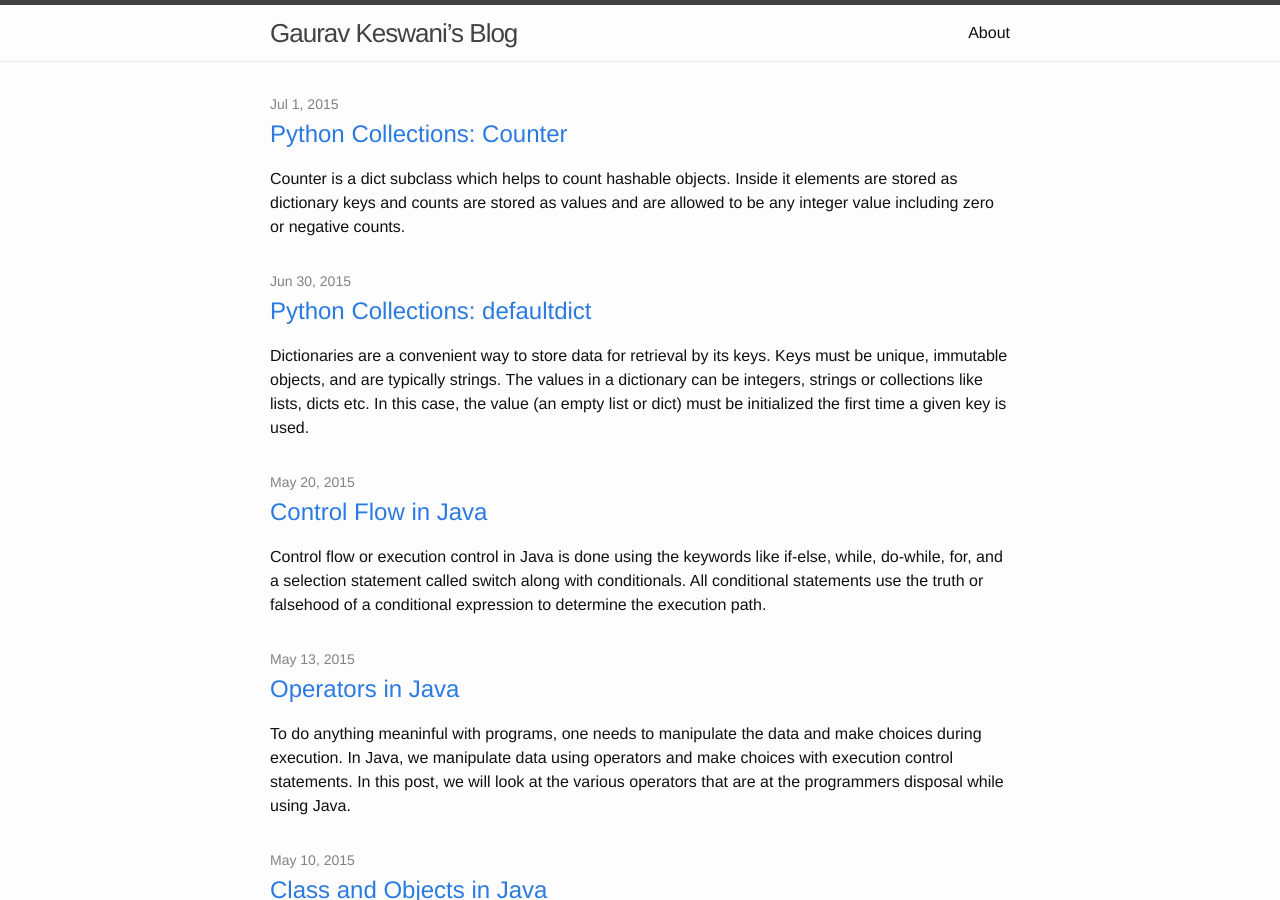
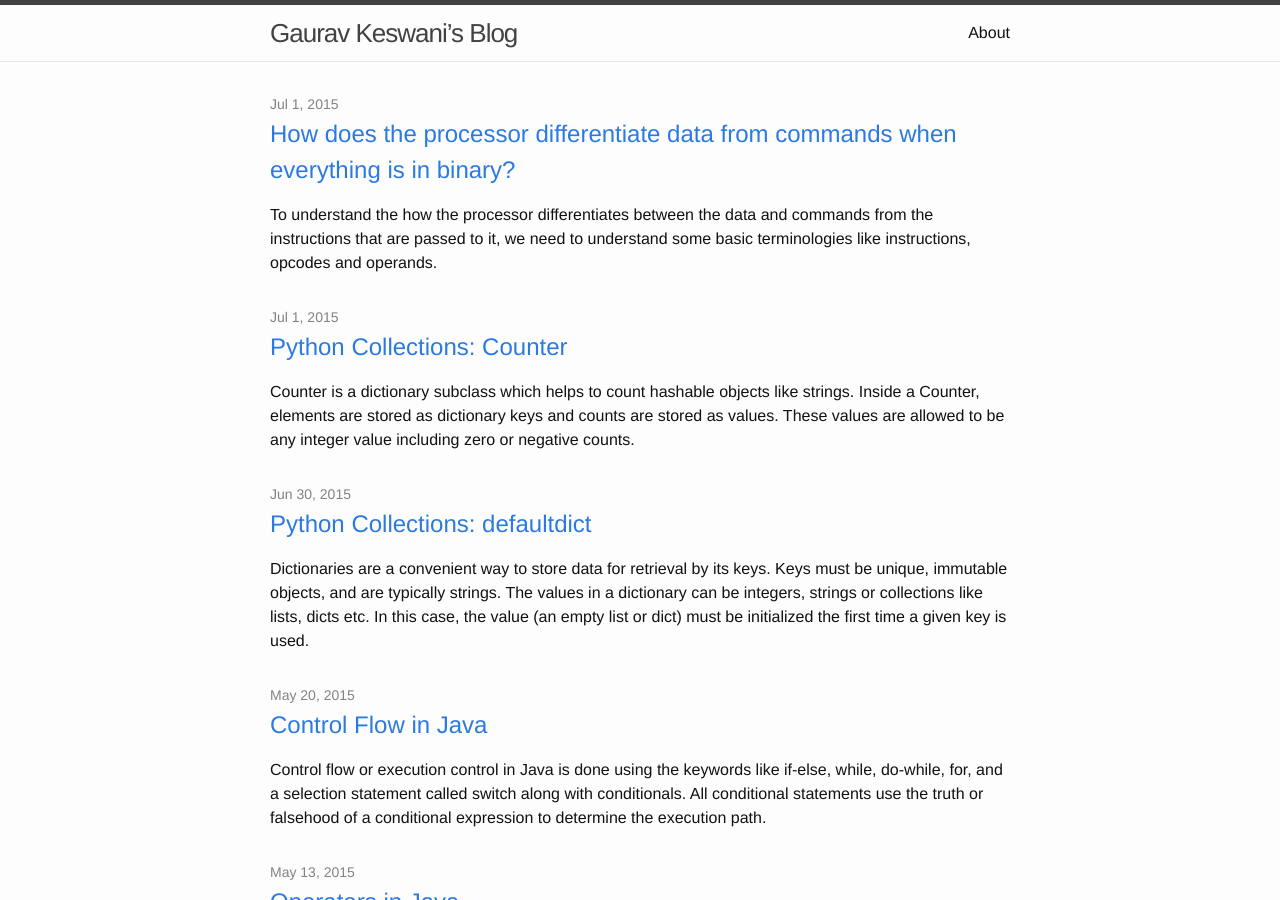
Before and after one commit to gkeswani92/gkeswani92.github.io, a Jekyll site: the page built from index.html, in a window 1280 px wide and 900 px high. Built offline with Jekyll 4.4.1, drawn with Linux system fonts in a browser that asks for light colours; some of the changed lines change nothing that is shown; some of the changed text lies outside the part shown.

Commit message:
Post: Assembly level working

```diff
--- a/_config.yml
+++ b/_config.yml
@@ -2,9 +2,10 @@
 title: Gaurav Keswani’s Blog
 email: gauravkeswani92@gmail.com
 description: > # this means to ignore newlines until "baseurl:"
-   This blog will primarily have computer science and programming topics.
-   I generally make notes while I am studying any topic and thought that
-   this would be a good way of keeping everything organised.
+   This blog will primarily have programming topics. I generally make notes
+   while I am studying and thought that this would be a good way
+   of keeping everything organised. Feel free to explore and suggest any
+   code improvements!
 baseurl: "" # the subpath of your site, e.g. /blog/
 url: "http://yourdomain.com" # the base hostname & protocol for your site
 twitter_username: Gaurav_Keswani
--- a/_posts/2015-07-01-Counter.md
+++ b/_posts/2015-07-01-Counter.md
@@ -5,9 +5,9 @@ date        : 2015-07-01 10:46:05
 categories  : Python
 ---
 
-Counter is a dict subclass which helps to count hashable objects. Inside it elements are stored as dictionary keys and counts are stored as values and are allowed to be any integer value including zero or negative counts.
+Counter is a dictionary subclass which helps to count hashable objects like strings. Inside a Counter, elements are stored as dictionary keys and counts are stored as values. These values are allowed to be any integer value including zero or negative counts.
 
-Where can the counter class be used? Suppose we want to maintain the frequencies of each character appearing in a string
+Where can the counter class be used? Suppose we want to maintain the frequencies of each character appearing in a string, we can write the following piece of code:
 
 {% highlight python %}
 s     = 'abcdaab'
@@ -19,7 +19,7 @@ for char in s:
         count[char] = 0
 {% endhighlight %}
 
-If you know about the working of defaultdict, the following solution can also be implemented to maintain the frequency of characters
+If you know about the working of defaultdict, the following solution can also be implemented to maintain the frequency of characters:
 
 {% highlight python %}
 from collections import defaultdict
--- /dev/null
+++ b/_posts/2015-07-02-Data-Commands-Binary.md
@@ -0,0 +1,32 @@
+---
+layout      : post
+title       : "How does the processor differentiate data from commands when everything is in binary?"
+date        : 2015-07-01 10:46:05
+categories  : Computer Science
+---
+
+To understand the how the processor differentiates between the data and commands from the instructions that are passed to it, we need to understand some basic terminologies like instructions, opcodes and operands.
+
+**Instructions** to the processor are encoded as binary instruction codes. Each instruction code contains an operation code, or **opcode**, which specifies the operation that needs to be performed. (e.g. add, subtract, move, input, etc.).
+
+It is generally the first few bytes of an instruction and since every processor has its own set of opcodes defined in its architecture, the machine knows exactly what is to be done.
+
+The number of bits allocated for the opcode is determined by how many different instructions the architecture supports. For example: If there are only 4 operations that a processor can perform, we only need 2 bits for the opcode.
+
+In addition to the opcode, many instructions also contain one or more **operands**, which indicate where in registers or memory the data required for the operation is located. For example, and add instruction requires two operands, and a not instruction requires one.
+
+
+![Opcodes and Operands](/resources/opcode_operand.png)
+
+
+These operands are generally provided to the processor in the form of an absolute memory location or an **offset** i.e. a relative memory location with respect to a starting point which may differ from processor to processor.
+
+So each instruction contains an opcode, which will consist of an instruction of N bytes which then expects the subsequent M bytes to be data.
+
+The processor then uses different segments of memory to store this data and commands. When a program is run, the **instruction pointer/code segment register** points to where the code is while the **data segment register** points to where the data is stored. The **stack segment register** points to the stack, which is the area of memory where all the operations are performed.
+
+
+![Segmentation of Memory](/resources/memory_segmentation.png)
+
+
+More details about the working of the processor would be a book on its own. What we need to understand is that the processor actually does not know how to differentiate between the code and data when both are in the binary form. It is through the opcodes that we provide and these demarcated areas in memory that the control unit of the processor knows that they needed to be treated differently.
```
Also changed, not shown: resources/memory_segmentation.png (added), resources/opcode_operand.png (added), resources/python-logo.png (added).
